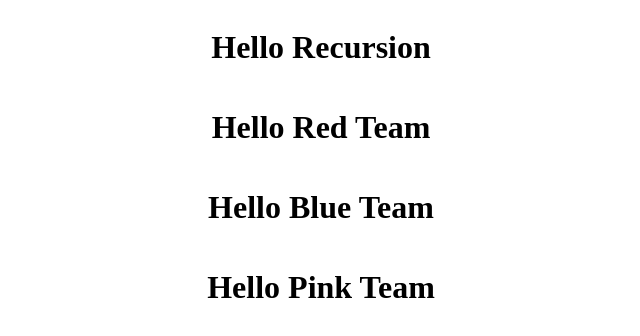
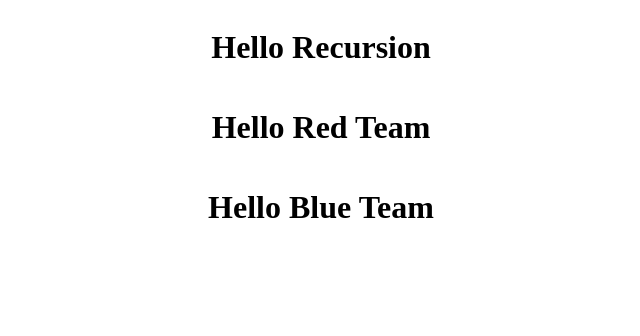
Before and after one commit to Team-Dev-B/task1, a plain HTML site: page index.html in a window 1280 px wide. Shown: the whole page, without its empty margins (319-959 px from the left). Drawn offline with Linux system fonts and the light colour scheme.

Commit message:
ピンクチームの削除

```diff
--- a/index.html
+++ b/index.html
@@ -12,7 +12,6 @@
       <h1>Hello Recursion</h1>
       <h1>Hello Red Team</h1>
       <h1>Hello Blue Team</h1>
-      <h1>Hello Pink Team</h1>
     </div>
   </body>
 </html>
```
